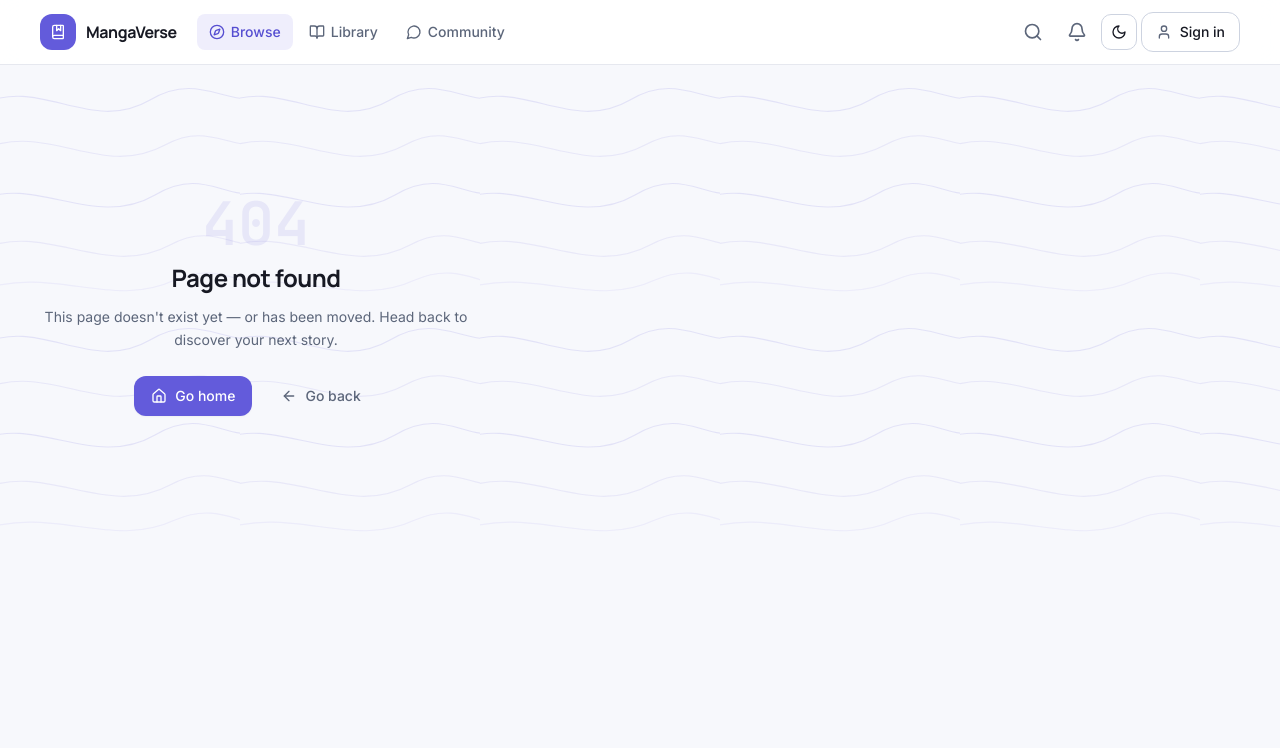
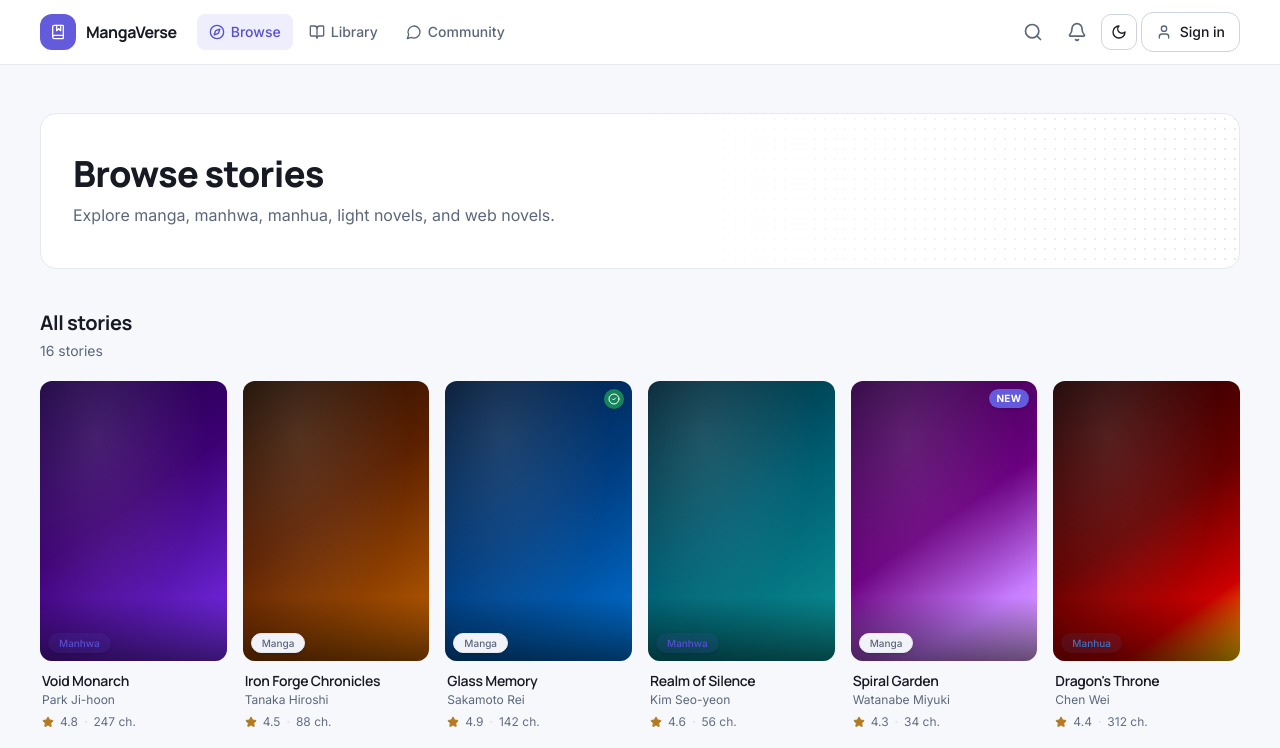
Before and after one commit to josiahsandajan/MangaVerse, a React (Vite) app: page /browse in a window 1280 px wide. Before the commit this address had no page. Shown: the top 748 px of the page. Built offline with nearby package versions, Linux system fonts and the light colour scheme.

Commit message:
feat(discovery): add browse catalog and search results

```diff
--- a/src/App.jsx
+++ b/src/App.jsx
@@ -4,6 +4,7 @@ import { ThemeProvider } from './context/ThemeContext';
 import { AppLayout } from './components/layout/AppLayout';
 
 const HomePage = lazy(() => import('./pages/HomePage'));
+const BrowsePage = lazy(() => import('./pages/BrowsePage'));
 const NotFoundPage = lazy(() => import('./pages/NotFoundPage'));
 const DesignSystemPage = import.meta.env.DEV
   ? lazy(() => import('./pages/DesignSystemPage'))
@@ -30,7 +31,8 @@ export default function App() {
             {/* Application shell wraps all real app pages */}
             <Route element={<AppLayout />}>
               <Route path="/" element={<HomePage />} />
-              {/* Future pages registered here: /browse, /story/:id, /library, /community */}
+              <Route path="/browse" element={<BrowsePage />} />
+              {/* Future pages registered here: /story/:id, /library, /community */}
               <Route path="*" element={<NotFoundPage />} />
             </Route>
 
--- /dev/null
+++ b/src/pages/BrowsePage.jsx
@@ -0,0 +1,77 @@
+import { Search } from 'lucide-react';
+import { Link, useSearchParams } from 'react-router-dom';
+import { StoryCard } from '../components/story/StoryCard';
+import { StoryGrid } from '../components/story/StoryGrid';
+import { HalftoneRamp } from '../components/textures/HalftoneRamp';
+import { Container } from '../components/ui/Container';
+import { EmptyState } from '../components/ui/EmptyState';
+import { MOCK_STORIES, NEW_STORIES, TRENDING_STORIES } from '../data/mockStories';
+
+const ALL_STORIES = { title: 'All stories', stories: MOCK_STORIES };
+const COLLECTIONS = new Map([
+  ['trending', { title: 'Trending stories', stories: TRENDING_STORIES }],
+  ['newest', { title: 'New releases', stories: NEW_STORIES }],
+]);
+
+export default function BrowsePage() {
+  const [searchParams] = useSearchParams();
+  const collection = COLLECTIONS.get(searchParams.get('sort')) ?? ALL_STORIES;
+  const query = searchParams.get('q')?.trim() ?? '';
+  const searchText = query.toLowerCase();
+  const stories = searchText
+    ? collection.stories.filter(({ title, author, genres }) =>
+        [title, author, ...genres].some((value) => value.toLowerCase().includes(searchText))
+      )
+    : collection.stories;
+  const storyCount = `${stories.length} ${stories.length === 1 ? 'story' : 'stories'}`;
+
+  return (
+    <Container className="py-8 sm:py-12">
+      <header className="relative overflow-hidden rounded-2xl border border-[var(--mv-border)] bg-[var(--mv-surface)] px-5 py-7 sm:px-8 sm:py-10">
+        <div className="pointer-events-none absolute inset-y-0 right-0 w-1/2">
+          <HalftoneRamp direction="left" />
+        </div>
+        <div className="relative max-w-lg">
+          <h1 className="text-3xl font-extrabold text-[var(--mv-text-primary)] sm:text-4xl">
+            Browse stories
+          </h1>
+          <p className="mt-2 text-sm leading-relaxed text-[var(--mv-text-secondary)] sm:text-base">
+            Explore manga, manhwa, manhua, light novels, and web novels.
+          </p>
+        </div>
+      </header>
+
+      <section aria-labelledby="browse-results" className="mt-8 sm:mt-10">
+        <div className="mb-5 flex flex-wrap items-end justify-between gap-x-6 gap-y-2">
+          <div className="min-w-0">
+            <h2 id="browse-results" className="text-xl font-bold text-[var(--mv-text-primary)]">
+              {query ? 'Search results' : collection.title}
+            </h2>
+            <p role="status" className="mt-1 wrap-anywhere text-sm text-[var(--mv-text-secondary)]">
+              {storyCount}{query && <> for “{query}”</>}
+            </p>
+          </div>
+          {(query || collection !== ALL_STORIES) && (
+            <Link to="/browse" className="rounded-sm text-sm font-medium text-[var(--mv-accent-text)] underline underline-offset-4">
+              View all stories
+            </Link>
+          )}
+        </div>
+
+        {stories.length > 0 ? (
+          <StoryGrid>
+            {stories.map((story) => (
+              <StoryCard key={story.id} story={story} />
+            ))}
+          </StoryGrid>
+        ) : (
+          <EmptyState
+            icon={Search}
+            title="No stories found"
+            description="Try a different title, author, or genre."
+          />
+        )}
+      </section>
+    </Container>
+  );
+}
```
